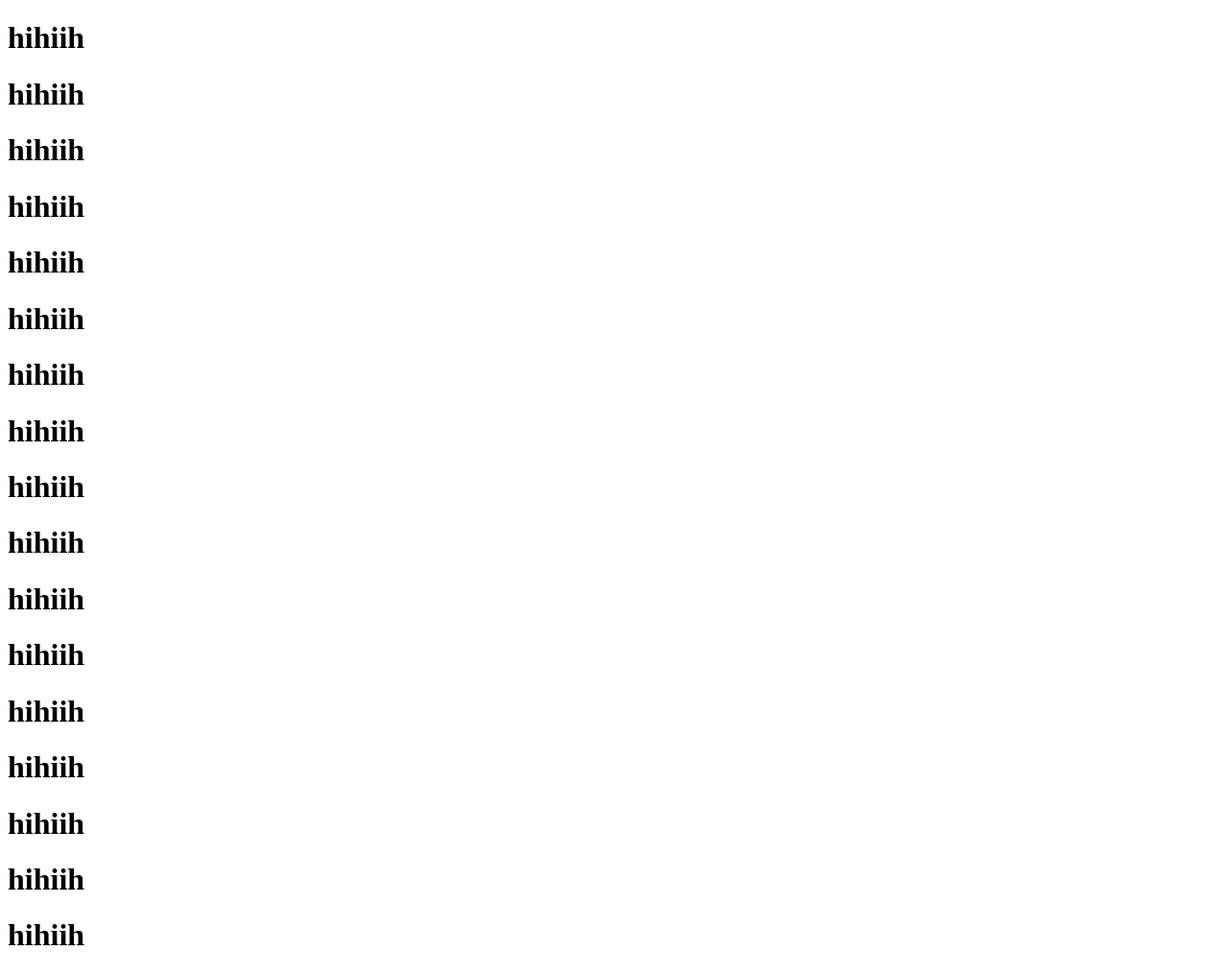
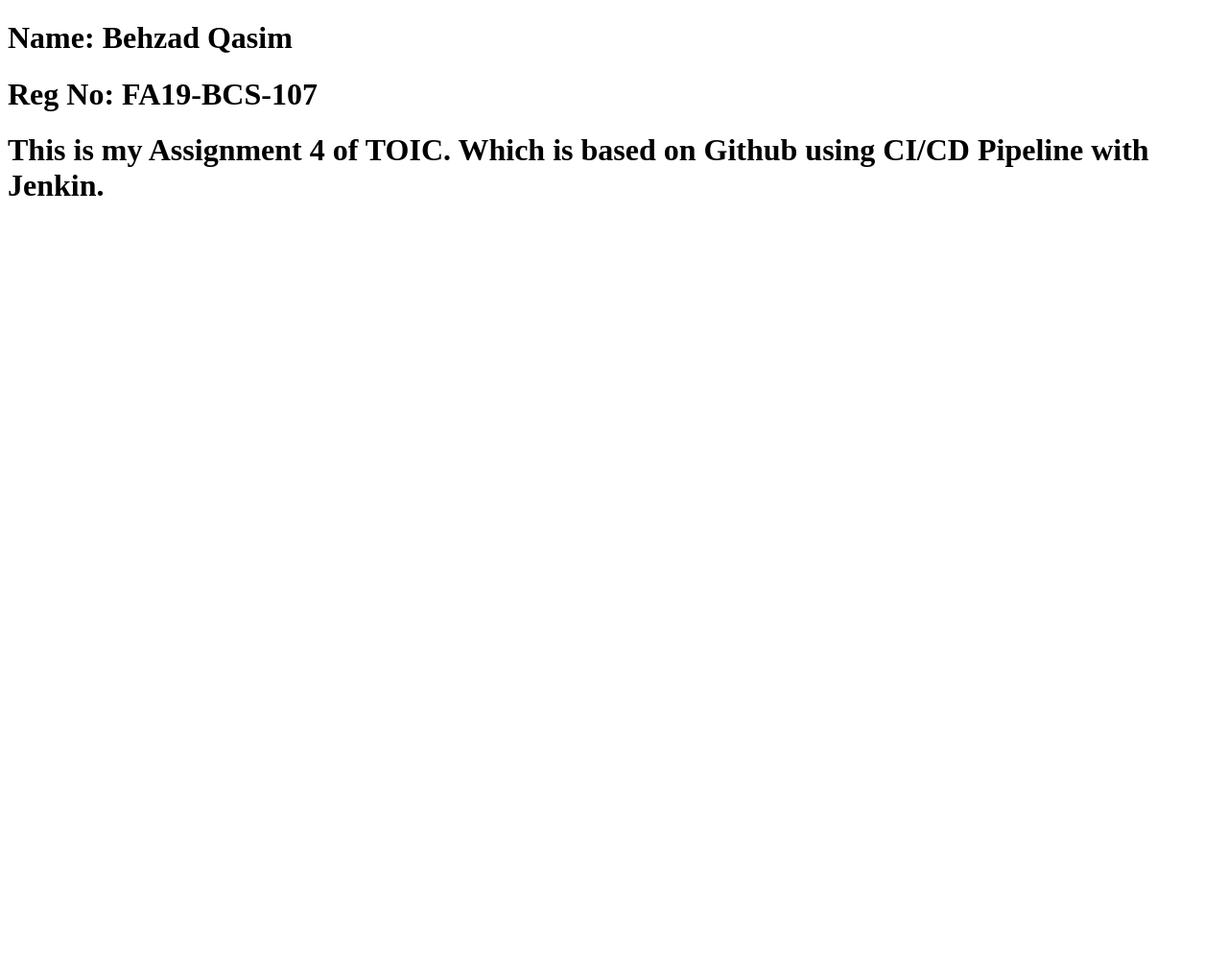
Before and after one commit to behzadqasim/behzadqasim, a plain HTML site: page index.html in a window 1280 px wide. Shown: the whole page at 96% size. After the commit the page ends 800 px from the top, so only its background shows below. Drawn offline with Linux system fonts and the light colour scheme.

Commit message:
Update index.html

```diff
--- a/index.html
+++ b/index.html
@@ -3,27 +3,13 @@
 <html>
 	<head>
 		<title>
-			First Web Page
+			Behzad Qasim
 		</title>
 	</head>
 
 	<body>
-<h1>hihiih</h1>
-		<h1>hihiih</h1>
-		<h1>hihiih</h1>
-		<h1>hihiih</h1>
-		<h1>hihiih</h1>
-		<h1>hihiih</h1>
-		<h1>hihiih</h1>
-		<h1>hihiih</h1>
-		<h1>hihiih</h1>
-		<h1>hihiih</h1>
-		<h1>hihiih</h1>
-		<h1>hihiih</h1>
-		<h1>hihiih</h1>
-		<h1>hihiih</h1>
-		<h1>hihiih</h1>
-		<h1>hihiih</h1>
-		<h1>hihiih</h1>
+		<h1>Name:   Behzad Qasim</h1>
+		<h1>Reg No: FA19-BCS-107</h1>
+		<h1>This is my Assignment 4 of TOIC. Which is based on Github using CI/CD Pipeline with Jenkin. </h1>
 	</body>
 </html>
```
